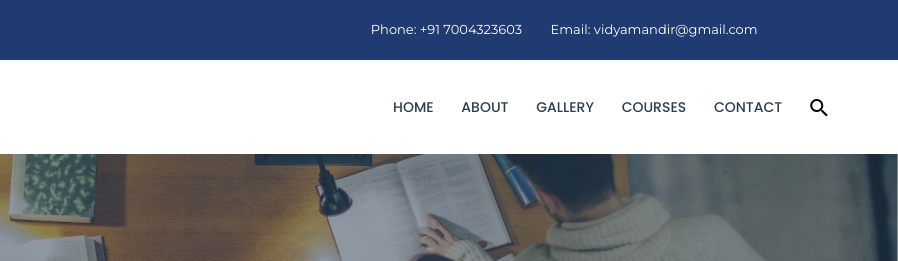
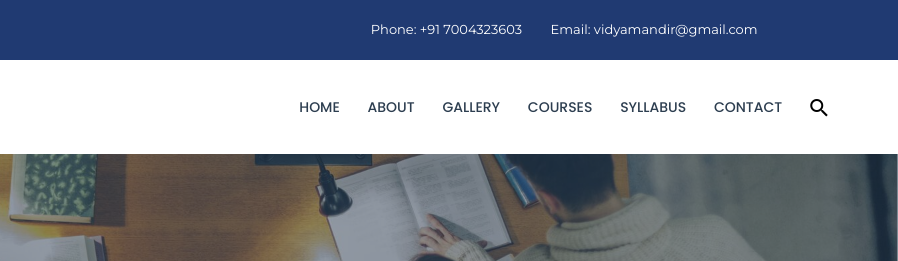
Before and after one commit to Sumiteshwark/VidyaMandirEasyWebesInternship, a plain HTML site: page gallery.html in a window 1280 px wide. Shown: the top 261 px of the page, 382-1280 px from the left. Drawn offline with Linux system fonts and the light colour scheme.

Commit message:
Update gallery.html

```diff
--- a/gallery.html
+++ b/gallery.html
@@ -99,6 +99,7 @@
                           <li><a href="about.html">About</a></li>
                           <li><a href="gallery.html">Gallery</a></li>
                           <li><a href="course.html">Courses</a></li>
+			  <li><a href="syllabus.html">Syllabus</a></li>
                           <li><a href="contact.html">Contact</a></li>
                         </ul>
                       </nav>
```
